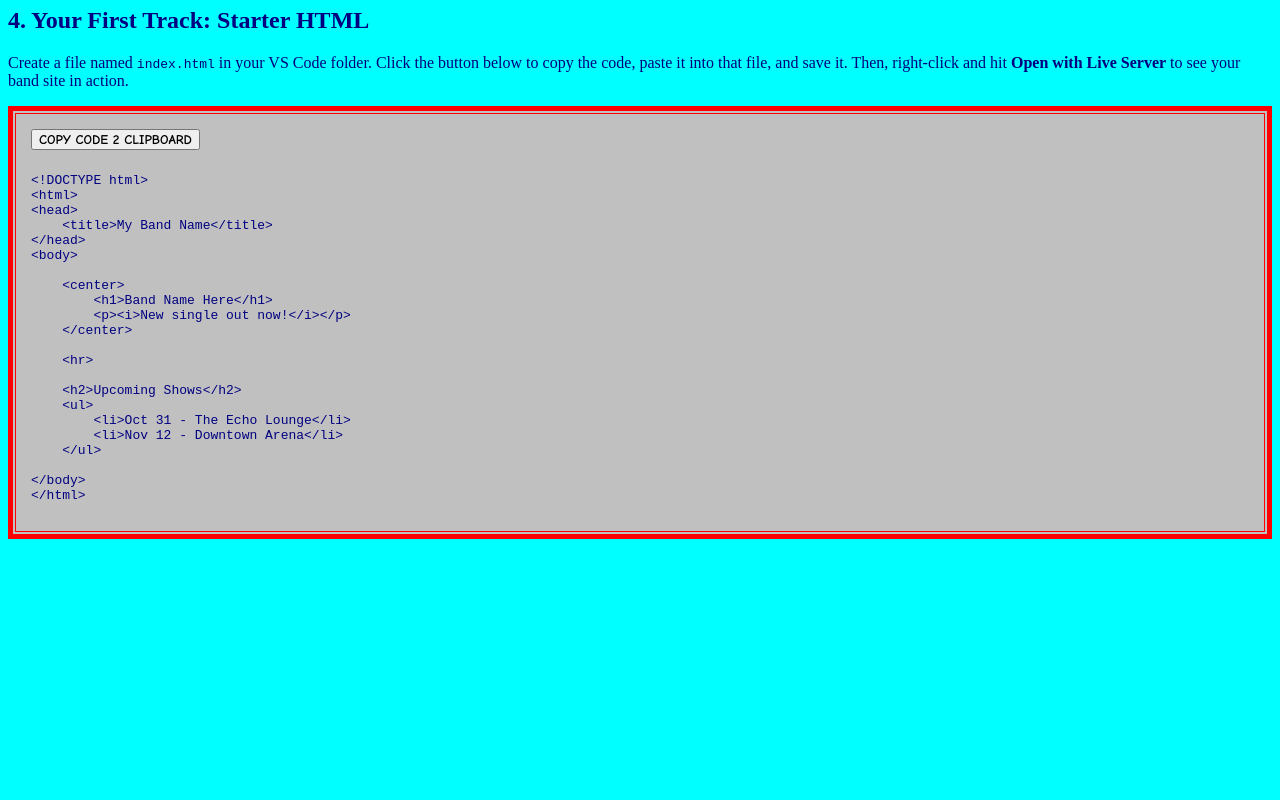
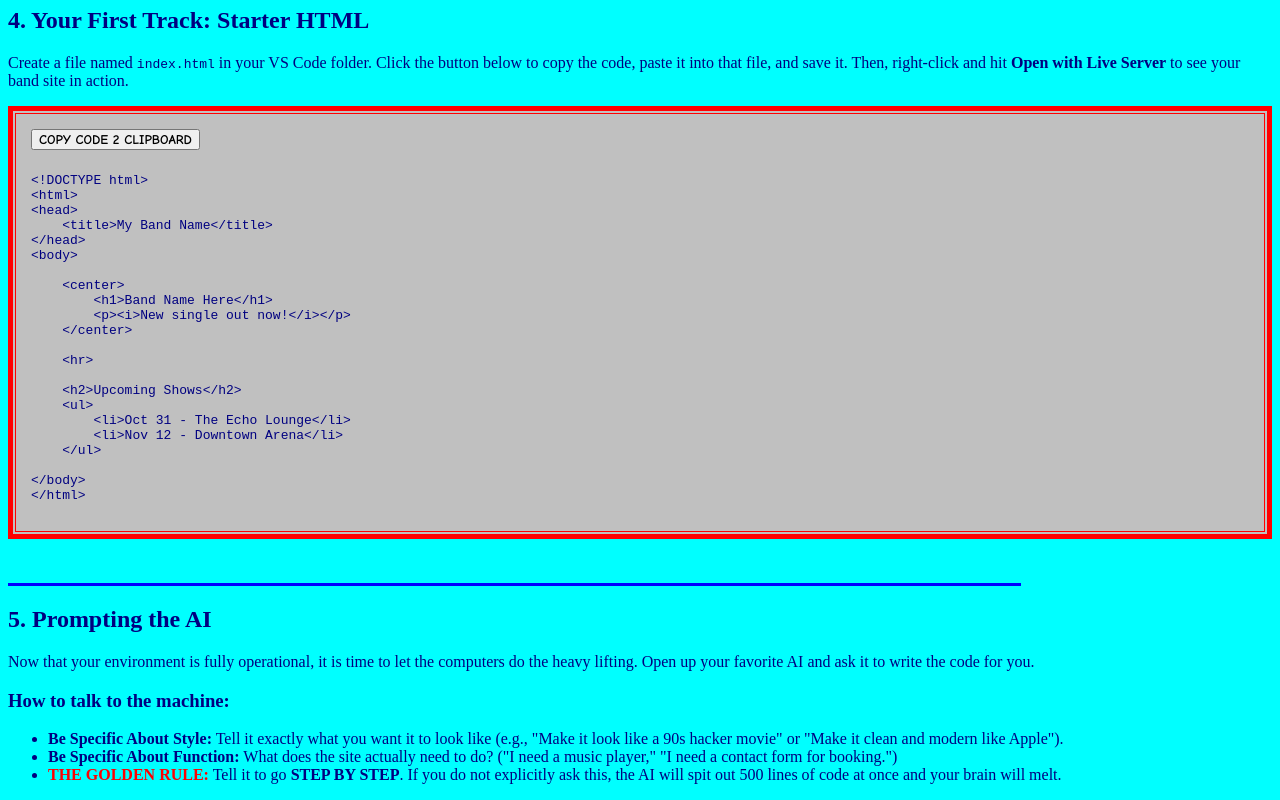
Before and after one commit to devlinmacpherson/devlinmacpherson.github.io, a plain HTML site: page jacobs-guide.html in a window 1280 px wide. Shown: the part 904-1704 px from the top of the page. Before the commit the page ends 1487 px from the top, so only its background shows below. Drawn offline with Linux system fonts and the light colour scheme.

Commit message:
Update jacobs-guide.html

```diff
--- a/jacobs-guide.html
+++ b/jacobs-guide.html
@@ -122,6 +122,18 @@
 
     <br><br>
 
+    <hr size="3" color="#0000FF" width="80%" align="left" style="border-style: dashed;">
+
+    <h2>5. Prompting the AI</h2>
+    <p>Now that your environment is fully operational, it is time to let the computers do the heavy lifting. Open up your favorite AI and ask it to write the code for you.</p>
+
+    <h3>How to talk to the machine:</h3>
+    <ul>
+        <li><b>Be Specific About Style:</b> Tell it exactly what you want it to look like (e.g., "Make it look like a 90s hacker movie" or "Make it clean and modern like Apple").</li>
+        <li><b>Be Specific About Function:</b> What does the site actually need to do? ("I need a music player," "I need a contact form for booking.")</li>
+        <li><b><span class="blink" style="color:red">THE GOLDEN RULE:</span></b> Tell it to go <b>STEP BY STEP</b>. If you do not explicitly ask this, the AI will spit out 500 lines of code at once and your brain will melt.</li>
+    </ul>
+
 
     <script>
         function copyCode() {
```
